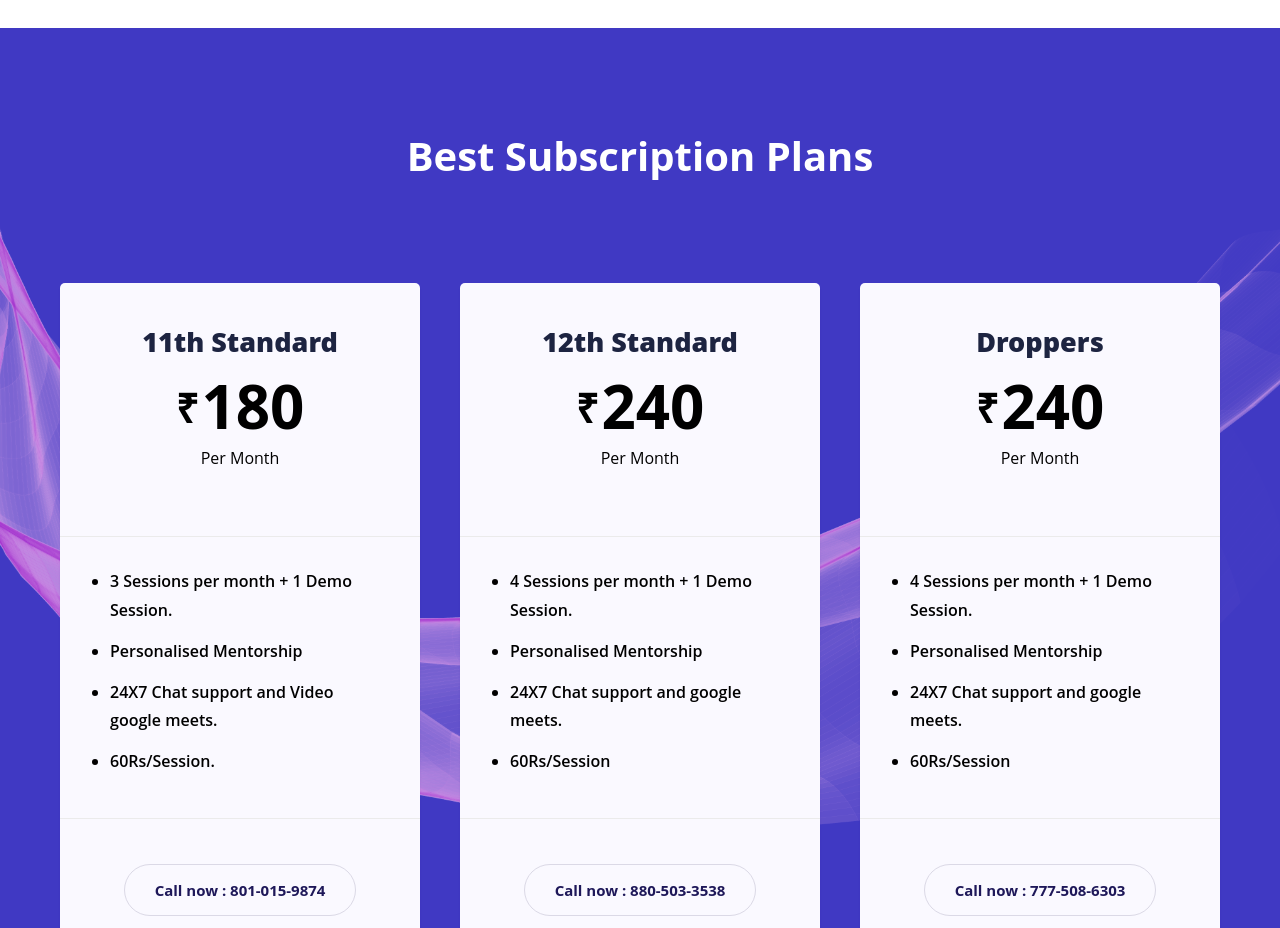
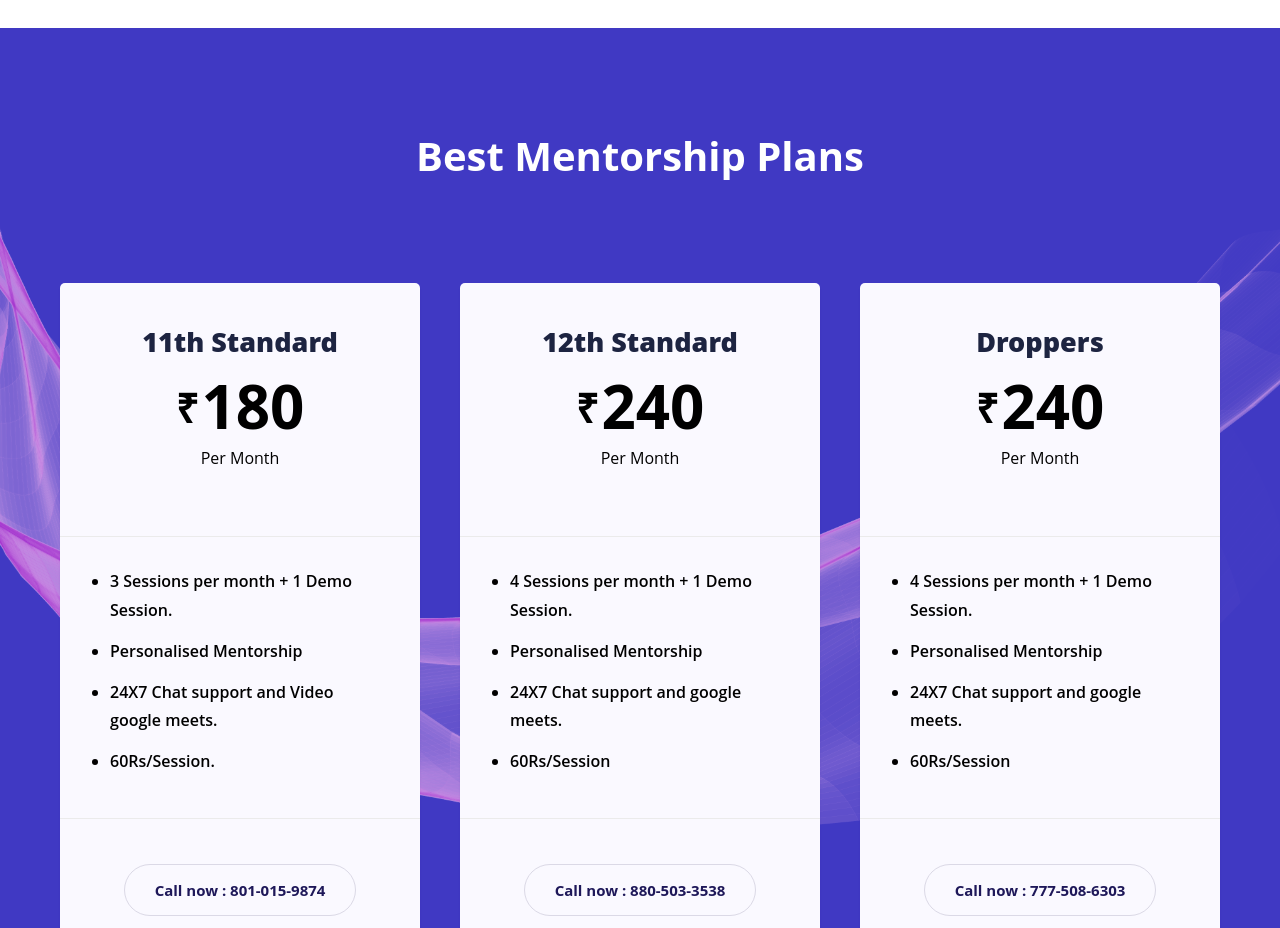
Before and after one commit to Vectorify21/Vectorify, a plain HTML site: page index.html in a window 1280 px wide. Shown: the part 3700-4628 px from the top of the page. Drawn offline with nearby package versions, Linux system fonts and the light colour scheme; a web font is replaced by a local one.

Commit message:
new commit

```diff
--- a/index.html
+++ b/index.html
@@ -104,7 +104,7 @@
     <section id="Pricing-section" class="Pricing-section">
         <div class="container">
             <div class="section-intro">
-                <h1 style="font-size: 40px;">Best Subscription Plans</h1>
+                <h1 style="font-size: 40px;">Best Mentorship Plans</h1>
                 <!-- <div class="section-style"></div> -->
             </div>
             <div class="pricing-table__wrapper">
```
